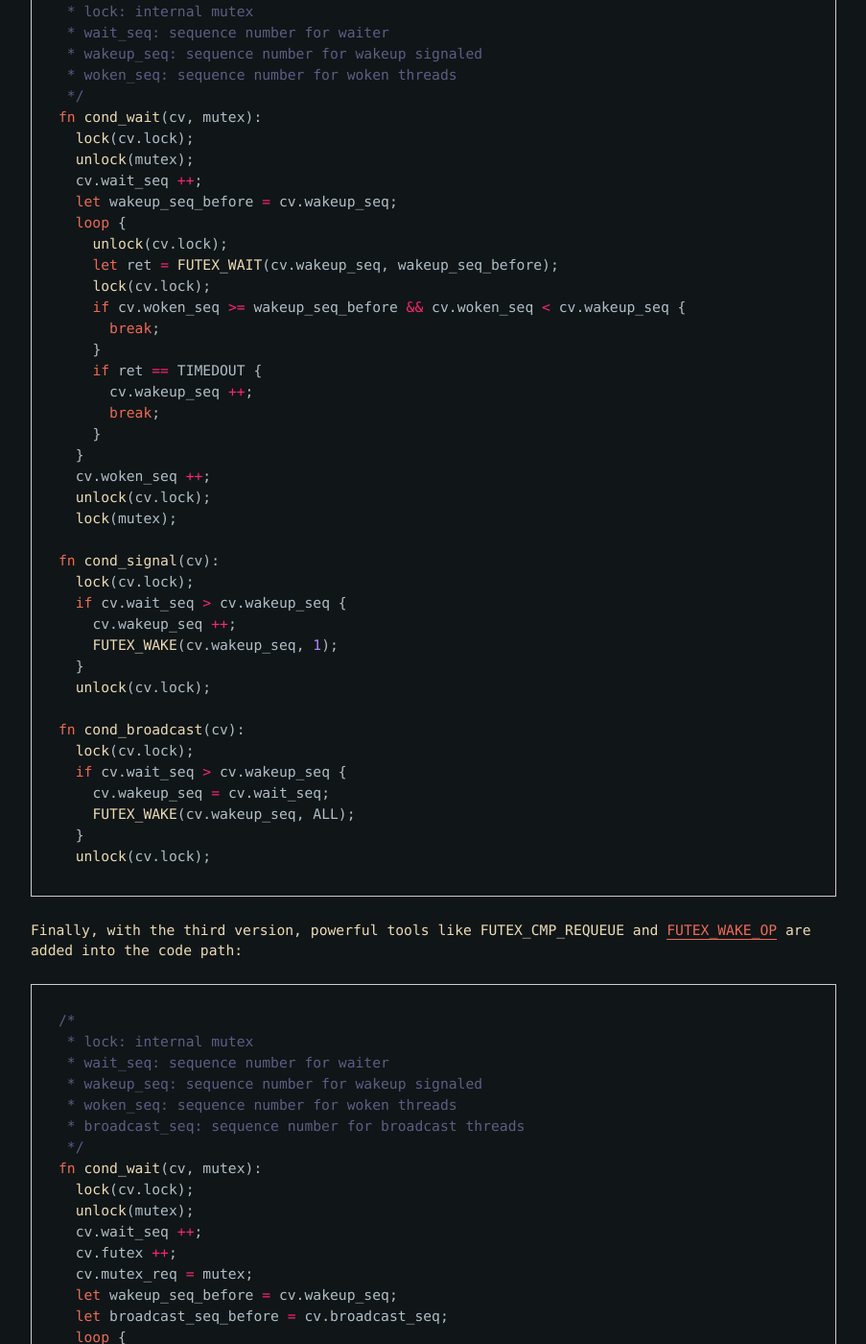
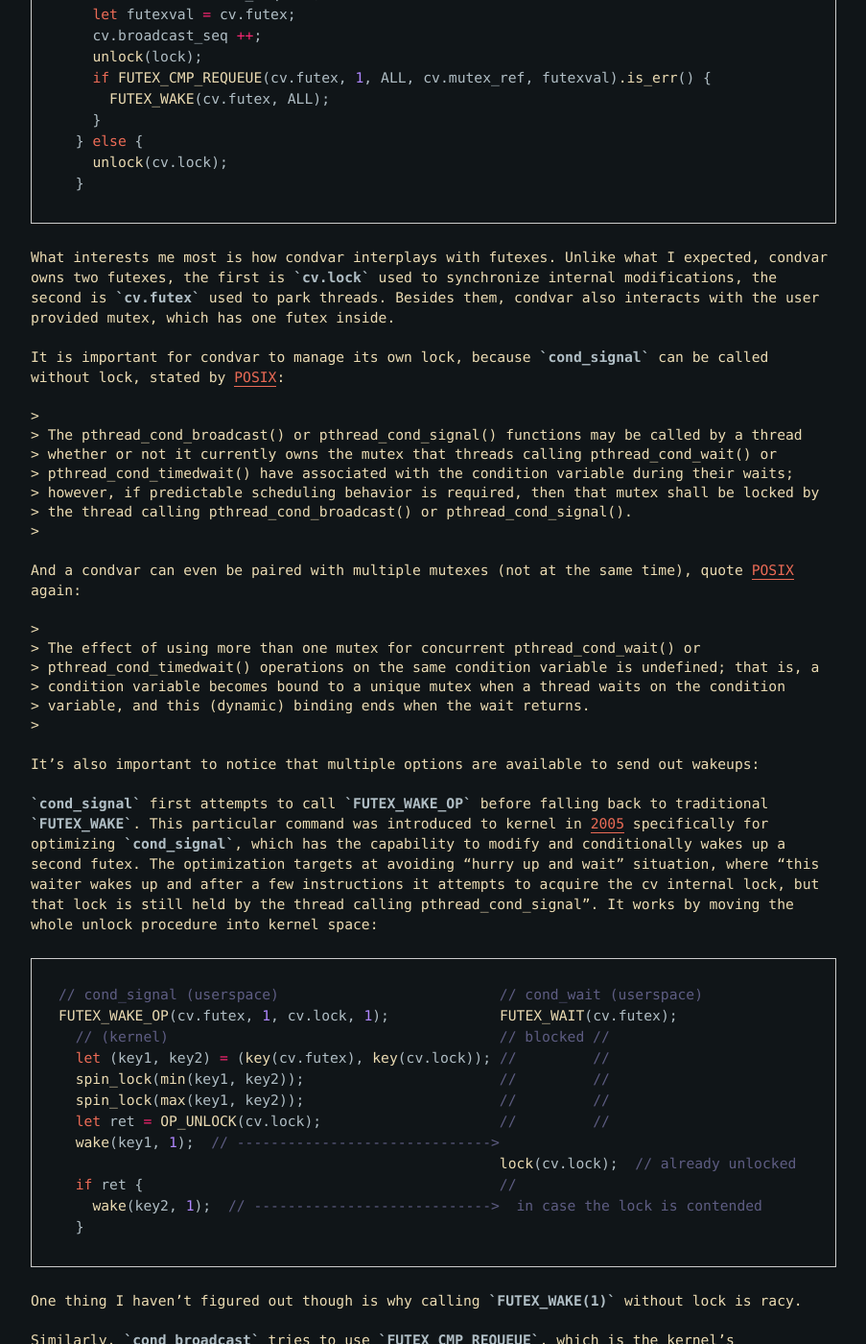
Before and after one commit to tabokie/tabokie.github.io, a Jekyll site: the page built from _posts/2021-1-30-futex-reacquainted.md, in a window 1280 px wide and 1400 px high, scrolled down 3952 px. Shown: the whole window at 96% size, without its empty margins (188-1091 px from the left). Built offline with Jekyll 4.4.1, drawn with Linux system fonts in a browser that asks for light colours; some of the changed text lies outside the part shown.

Commit message:
fixup futex post
Signed-off-by: tabokie <xy.tao@outlook.com>

````diff
--- a/_posts/2021-1-30-futex-reacquainted.md
+++ b/_posts/2021-1-30-futex-reacquainted.md
@@ -87,12 +87,133 @@ When problems are defined, solutions aren't that far either. Below is a list of
 
 6. Use private hash table for each process ([rfc](https://lore.kernel.org/lkml/49C4D5A0.5020106@cosmosbay.com/t/))
 
-## [WIP] Romance Between Futex & Condition Variable
+## Romance Between Futex & Condition Variable
 
 I was going to take a closer look at how pthread implements condition variable with futexes, and unveil some of the mysteries that prompted me to write this post in the first place. But things got out of hand pretty soon.
 
-To look "closer", I skimmed through the commits of NPTL's condvar from 2002 to 2016, during which the code skeleton is relatively consistent. And finally I collected three versions of code:
+To look "closer", I skimmed through the commits of NPTL's condvar from 2002 to 2016. Even though during this period the code skeleton is relatively stable, but minor details kept changing. Plus the commit messages being chaotic, it's almost impossible to reason those changes.
 
+This leaves me no choice but to read the latest implementation (in 2016), which is simplified to this pseudocode:
+
+```rust
+/** cv's data members **
+ * lock: internal mutex
+ * wait_seq: sequence number for waiter
+ * wakeup_seq: sequence number for wakeup signaled
+ * woken_seq: sequence number for woken thread
+ * broadcast_seq: sequence number for broadcast signaled
+ * mutex_ref: reference to user mutex
+ */
+fn cond_wait(cv, mutex):
+  lock(cv.lock);
+  unlock(mutex);
+  cv.wait_seq ++;
+  cv.futex ++;
+  cv.mutex_ref = mutex;
+  let wakeup_seq_before = cv.wakeup_seq;
+  let broadcast_seq_before = cv.broadcast_seq;
+  loop {
+    let futexval = cv.futex;
+    unlock(cv.lock);
+    let ret = FUTEX_WAIT(cv.futex, futexval);
+    lock(cv.lock);
+    if broadcast_seq_before != cv.broadcast_seq {
+      break;
+    }
+    if cv.wakeup_seq != wakeup_seq_before && cv.wakeup_seq != cv.woken_seq {
+      cv.woken_seq ++;
+      break;
+    }
+    if ret == TIMEDOUT {
+      cv.wakeup_seq ++;
+      cv.woken_seq ++;
+      break;
+    }
+  }
+  unlock(cv.lock);
+  lock(mutex);
+
+fn cond_signal(cv):
+  lock(cv.lock);
+  if cv.wait_seq > cv.wakeup_seq {
+    cv.wakeup_seq ++;
+    cv.futex ++;
+    if FUTEX_WAKE_OP(cv.futex, 1, cv.lock, 1, FUTEX_OP_CLEAR_WAKE_IF_GT_ONE).is_err() {
+      FUTEX_WAKE(cv.futex, 1);
+    }
+  }
+  unlock(cv.lock);
+
+fn cond_broadcast(cv):
+  lock(cv.lock);
+  if cv.wait_seq > cv.wakeup_seq {
+    cv.wakeup_seq = cv.wait_seq;
+    cv.woken_seq = cv.wait_seq;
+    cv.futex = cv.wait_seq * 2;
+    let futexval = cv.futex;
+    cv.broadcast_seq ++;
+    unlock(lock);
+    if FUTEX_CMP_REQUEUE(cv.futex, 1, ALL, cv.mutex_ref, futexval).is_err() {
+      FUTEX_WAKE(cv.futex, ALL);
+    }
+  } else {
+    unlock(cv.lock);
+  }
+```
+
+What interests me most is how condvar interplays with futexes. Unlike what I expected, condvar owns two futexes, the first is `cv.lock` used to synchronize internal modifications, the second is `cv.futex` used to park threads. Besides them, condvar also interacts with the user provided mutex, which has one futex inside.
+
+It is important for condvar to manage its own lock, because `cond_signal` can be called without lock, stated by [POSIX](https://pubs.opengroup.org/onlinepubs/009696699/functions/pthread_cond_broadcast.html):
+
+>The pthread_cond_broadcast() or pthread_cond_signal() functions may be called by a thread whether or not it currently owns the mutex that threads calling pthread_cond_wait() or pthread_cond_timedwait() have associated with the condition variable during their waits; however, if predictable scheduling behavior is required, then that mutex shall be locked by the thread calling pthread_cond_broadcast() or pthread_cond_signal().
+
+And a condvar can even be paired with multiple mutexes (not at the same time), quote [POSIX](https://pubs.opengroup.org/onlinepubs/007908775/xsh/pthread_cond_wait.html) again:
+
+>The effect of using more than one mutex for concurrent pthread_cond_wait() or pthread_cond_timedwait() operations on the same condition variable is undefined; that is, a condition variable becomes bound to a unique mutex when a thread waits on the condition variable, and this (dynamic) binding ends when the wait returns.
+
+It's also important to notice that multiple options are available to send out wakeups:
+
+`cond_signal` first attempts to call `FUTEX_WAKE_OP` before falling back to traditional `FUTEX_WAKE`. This particular command was introduced to kernel in [2005](https://github.com/torvalds/linux/commit/4732efbeb997189d9f9b04708dc26bf8613ed721) specifically for optimizing `cond_signal`, which has the capability to modify and conditionally wakes up a second futex. The optimization targets at avoiding "hurry up and wait" situation, where "this waiter wakes up and after a few instructions it attempts to acquire the cv internal lock, but that lock is still held by the thread calling pthread_cond_signal". It works by moving the whole unlock procedure into kernel space:
+
+```rust
+// cond_signal (userspace)                          // cond_wait (userspace)
+FUTEX_WAKE_OP(cv.futex, 1, cv.lock, 1);             FUTEX_WAIT(cv.futex);
+  // (kernel)                                       // blocked //
+  let (key1, key2) = (key(cv.futex), key(cv.lock)); //         //
+  spin_lock(min(key1, key2));                       //         //
+  spin_lock(max(key1, key2));                       //         //
+  let ret = OP_UNLOCK(cv.lock);                     //         //
+  wake(key1, 1);  // ------------------------------>
+                                                    lock(cv.lock);  // already unlocked
+  if ret {                                          //
+    wake(key2, 1);  // ---------------------------->  in case the lock is contended
+  }
+```
+
+One thing I haven't figured out though is why calling `FUTEX_WAKE(1)` without lock is racy.
+
+Similarly, `cond_broadcast` tries to use `FUTEX_CMP_REQUEUE`, which is the kernel's implementation of "wait morphing". The wait queue of `cv.futex` is moved directly to user's mutex, so that when the first woken thread finishes its work (by releasing mutex), rest of the threads can be woken up in sequence.
+
+```rust
+// cond_wait (userspace)
+pthread_mutex_unlock_usercnt(mutex, 0);
+FUTEX_WAIT(cv.futex);
+//
+// get requeued, equivalent to FUTEX_WAIT(mutex)
+//
+// someone releases mutex, woken ----- (1)
+lock(cv.lock);
+/* modify internals */
+unlock(cv.lock);
+pthread_mutex_cond_lock(mutex) // ---- (2)
+```
+
+Notice that instead of normal mutex functions, condvar uses `pthread_mutex_unlock_usercnt` and `pthread_mutex_cond_lock` to avoid changing mutex's user count. When there are multiple waiters, mutex is guaranteed to stay in contended state, so that (1) could happen, and (2) won't park the woken thread again.
+
+
+
+<!--
+When
 In this version (around 2002), signal calls are outside the lock.
 
 ```rust
@@ -193,77 +314,8 @@ fn cond_broadcast(cv):
   unlock(cv.lock);
 ```
 
-Finally, with the third version, powerful tools like FUTEX_CMP_REQUEUE and [FUTEX_WAKE_OP](https://github.com/torvalds/linux/commit/4732efbeb997189d9f9b04708dc26bf8613ed721) are added into the code path:
-
-```rust
-/*
- * lock: internal mutex
- * wait_seq: sequence number for waiter
- * wakeup_seq: sequence number for wakeup signaled
- * woken_seq: sequence number for woken threads
- * broadcast_seq: sequence number for broadcast threads
- */
-fn cond_wait(cv, mutex):
-  lock(cv.lock);
-  unlock(mutex);
-  cv.wait_seq ++;
-  cv.futex ++;
-  cv.mutex_req = mutex;
-  let wakeup_seq_before = cv.wakeup_seq;
-  let broadcast_seq_before = cv.broadcast_seq;
-  loop {
-    let futexval = cv.futex;
-    unlock(cv.lock);
-    let ret = FUTEX_WAIT(cv.futex, futexval);
-    lock(cv.lock);
-    if broadcast_seq_before != cv.broadcast_seq {
-      break;
-    }
-    if cv.wakeup_seq != wakeup_seq_before && cv.wakeup_seq != cv.woken_seq {
-      cv.woken_seq ++;
-      break;
-    }
-    if ret == TIMEDOUT {
-      cv.wakeup_seq ++;
-      cv.woken_seq ++;
-      break;
-    }
-  }
-  unlock(cv.lock);
-  lock(mutex);
-
-fn cond_signal(cv):
-  lock(cv.lock);
-  if cv.wait_seq > cv.wakeup_seq {
-    cv.wakeup_seq ++;
-    cv.futex ++;
-    // lll_futex_wake_unlock
-    if FUTEX_WAKE_OP(cv.futex, 1, cv.lock, 1, FUTEX_OP_CLEAR_WAKE_IF_GT_ONE).is_err() {
-      FUTEX_WAKE(cv.futex, 1);
-    }
-  }
-  unlock(cv.lock);
-
-fn cond_broadcast(cv):
-  lock(cv.lock);
-  if cv.wait_seq > cv.wakeup_seq {
-    cv.wakeup_seq = cv.wait_seq;
-    cv.woken_seq = cv.wait_seq;
-    cv.futex = cv.wait_seq * 2;
-    let futexval = cv.futex;
-    cv.broadcast_seq ++;
-    unlock(lock);
-    if FUTEX_CMD_REQUEUE(cv.futex, 1, ALL, cv.mutex_req, futexval).is_err() {
-      FUTEX_WAKE(cv.futex, ALL);
-    }
-  } else {
-    unlock(cv.lock);
-  }
-```
-
 Sadly, I was unable to find detailed commit messages for those changes. Therefore this section is suspended until I find some more time to verify them with TLA+. After that, I'll have to checkout the latest [implementation](https://github.com/bminor/glibc/commit/ed19993b5b0d05d62cc883571519a67dae481a14) came out at 2016, and an interesting [bug report](https://sourceware.org/bugzilla/show_bug.cgi?id=25847) with [TLA+ attempts](https://probablydance.com/2020/10/31/using-tla-in-the-real-world-to-understand-a-glibc-bug/).
 
-<!--
 **- Q: Why `wait` with mutex held?**
 
 This is the same "compare-and-block" pattern discussed before. We have to make sure certain condition isn't already true before going to sleep, so the lock release and sleep must appear as one atomic operation.
@@ -318,7 +370,9 @@ Sure, why not. -->
 
 ## What's More
 
-Futex *blocks* threads. You should know how dangerous it could be in critical systems. That's why there are much more complexities behind their innocent looks. To go deeper, I found these kernel writeups to be most informative:
+We've seen how futex is driven to its limit by pthread, multiple syscall commands are brought to kernel for that purpose. But in 2016, driven by a stronger ordering requirement, a [redesign](https://github.com/bminor/glibc/commit/ed19993b5b0d05d62cc883571519a67dae481a14) from the ground up is merged into pthread library, abandoning those eye-catching optimizations from decade before. You are welcome to replay their debates on this matter.
+
+Futex *blocks* threads, which is powerful yet dangerous. That's why there are much more complexities behind their innocent looks. To go deeper, I found these kernel writeups to be most informative:
 
 [PI-futex](https://www.kernel.org/doc/Documentation/pi-futex.txt) to avoid priority inversion, which replies on [RT-mutex](https://www.kernel.org/doc/Documentation/locking/rt-mutex.txt) ([design](https://www.kernel.org/doc/Documentation/locking/rt-mutex-design.txt)) internally.
 
````
